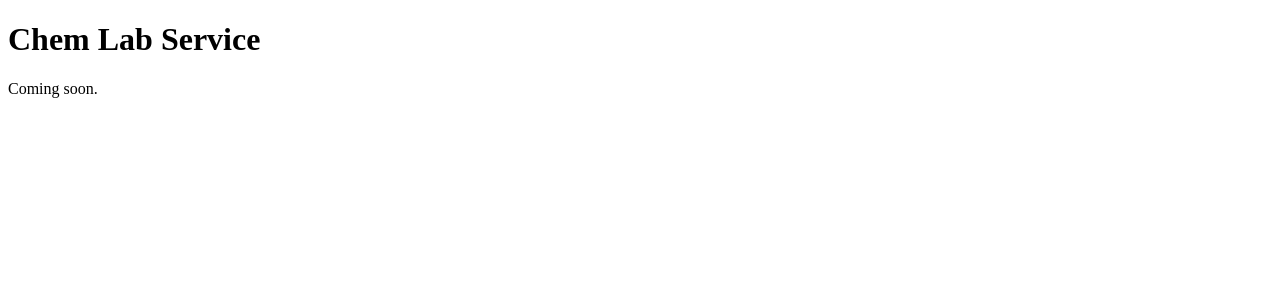
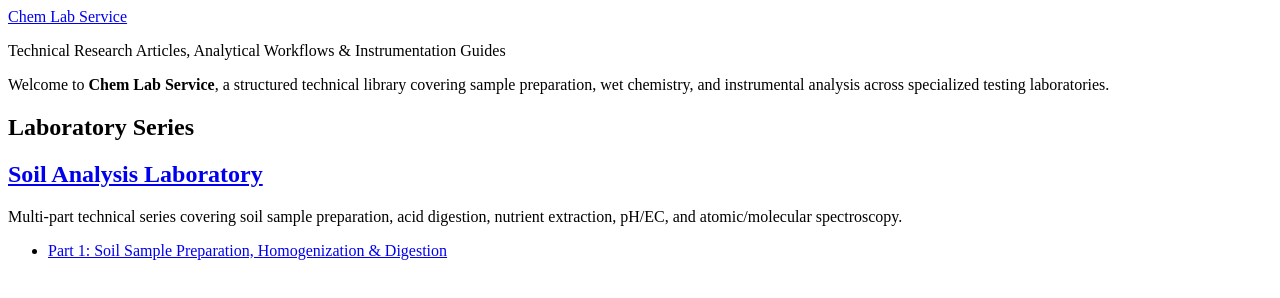
Before and after one commit to txychemlabservice/chemlabservice, a plain HTML site: page index.html in a window 1280 px wide. Drawn offline with Linux system fonts and the light colour scheme.

Commit message:
Revise index.html for SEO and content enhancements
Added meta tags for SEO and improved content structure.

```diff
--- a/index.html
+++ b/index.html
@@ -1,3 +1,28 @@
-  <!DOCTYPE html>
-  <html><head><meta charset="utf-8"><title>Chem Lab Service</title></head>
-  <body><h1>Chem Lab Service</h1><p>Coming soon.</p></body></html>
+<!DOCTYPE html>
+<html lang="en">
+<head>
+  <meta charset="UTF-8">
+  <meta name="viewport" content="width=device-width, initial-scale=1.0">
+  <title>Chem Lab Service — Laboratory Research &amp; Analytical Workflows</title>
+  <meta name="description" content="Chem Lab Service: Technical research articles, sample preparation protocols, and instrumental workflows across analytical laboratories.">
+  <link rel="stylesheet" href="style.css">
+</head>
+<body>
+  <header class="site-header">
+    <a class="brand" href="index.html">Chem Lab Service</a>
+    <p class="tagline">Technical Research Articles, Analytical Workflows &amp; Instrumentation Guides</p>
+  </header>
+
+  <p>Welcome to <strong>Chem Lab Service</strong>, a structured technical library covering sample preparation, wet chemistry, and instrumental analysis across specialized testing laboratories.</p>
+
+  <h2>Laboratory Series</h2>
+
+  <div class="lab-card">
+    <h2><a href="soil-analysis/index.html">Soil Analysis Laboratory</a></h2>
+    <p>Multi-part technical series covering soil sample preparation, acid digestion, nutrient extraction, pH/EC, and atomic/molecular spectroscopy.</p>
+    <ul>
+      <li><a href="soil-analysis/01-sample-prep-and-digestion.html">Part 1: Soil Sample Preparation, Homogenization &amp; Digestion</a></li>
+    </ul>
+  </div>
+</body>
+</html>
```
